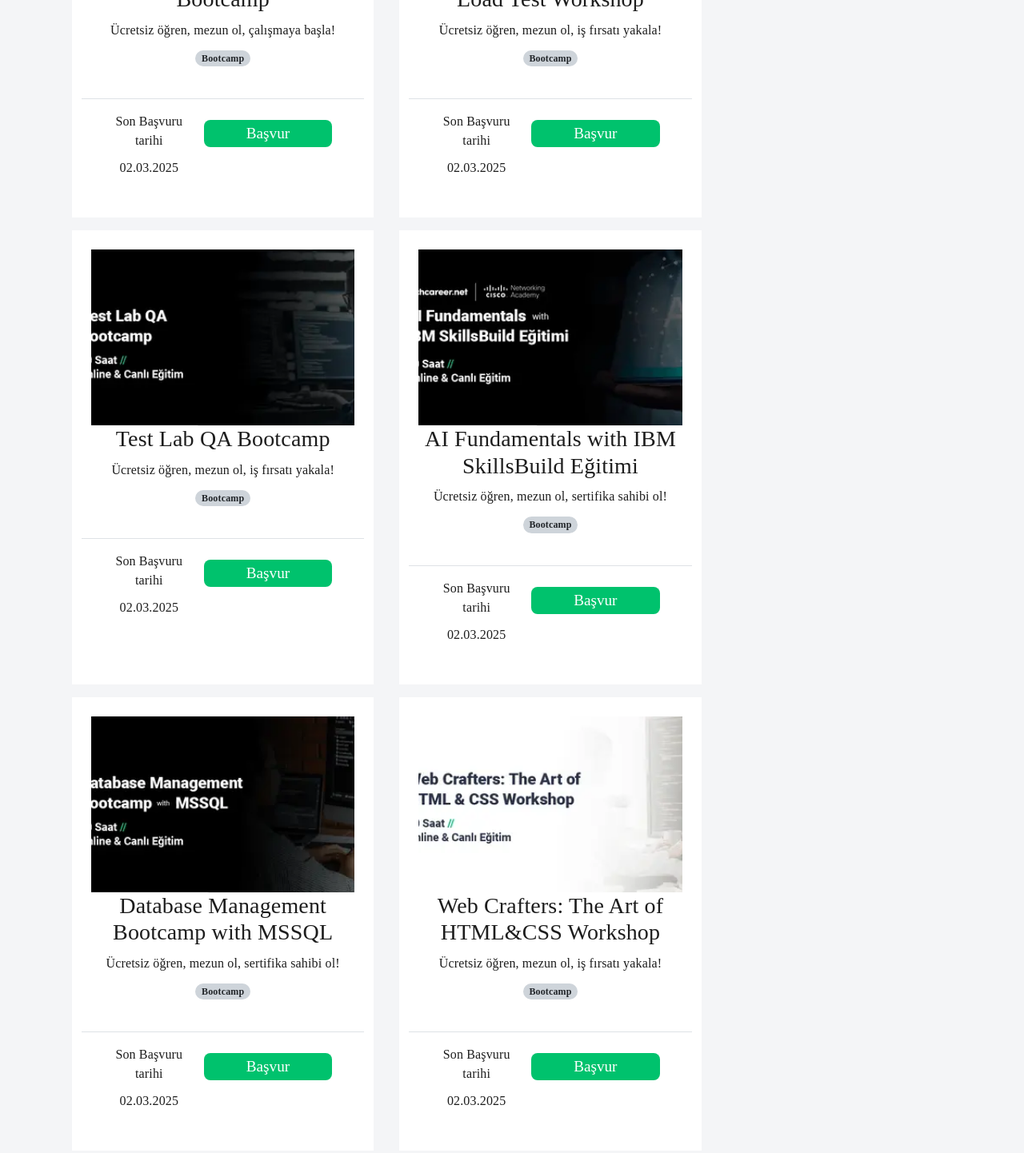
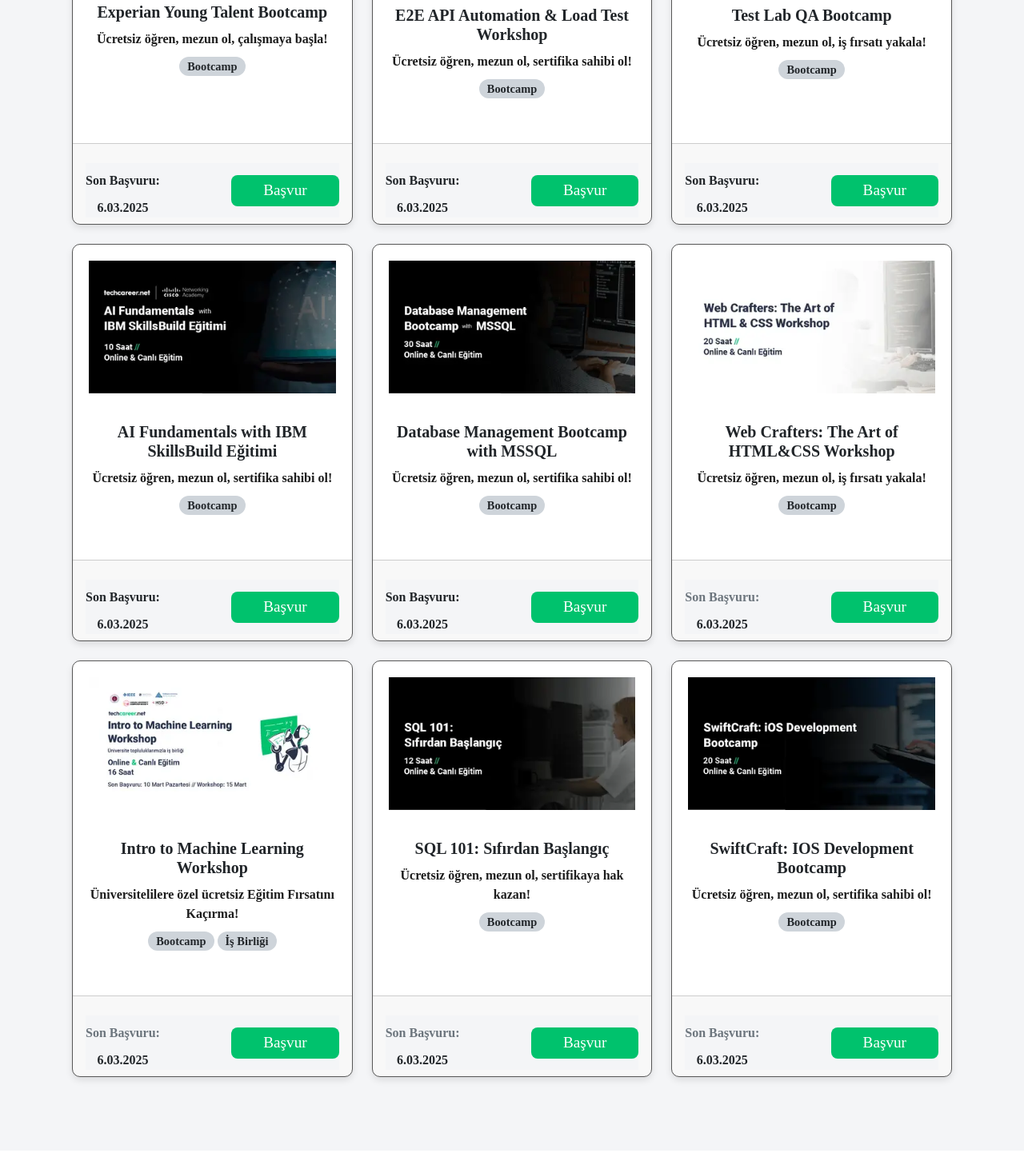
Before and after one commit to TeomanHasgoren/Techcareer.net-clone, a plain HTML site: page bootcamp.html in a window 1280 px wide. Shown: the part 742-2184 px from the top of the page at 80% size. Drawn offline with nearby package versions, Linux system fonts and the light colour scheme.

Commit message:
Etkinlikler sayfası düzenlendi daha uyumlu hale getirildi.

```diff
--- a/bootcamp.html
+++ b/bootcamp.html
@@ -49,155 +49,185 @@
             </div>
         </section>
 
-        <section class="mt-3 mb-3">
-            <div class="container">
-                <h2 class="mb-1 mb-lg-3 text-center text-dark-800">Başvurunu Bekleyen Etkinlikler</h2>
-                <div class="row row-cols-1 row-cols-md-2 row-cols-lg-3 g-3">
-                    <div class="event-card bg-white p-4 mx-3" >
-                        <div class="img-wrap">
-                            <img src="img/Experian_Young_Talent_Bootcamp.webp" alt="">
+        <section class="container my-5">
+            <h1 class="text-center mb-4">Başvuru Bekleyen Etkinlikler</h1>
+
+            <!-- Kartlar -->
+            <div class="row">
+                <div class="col-md-4 mb-4">
+                    <div class="card h-100">
+                        <img src="img/Experian_Young_Talent_Bootcamp.webp" class="card-img-top" alt="Experian Bootcamp">
+                        <div class="card-body">
+                            <h5 class="card-title">Experian Young Talent Bootcamp</h5>
+                            <p class="card-text">Ücretsiz öğren, mezun ol, çalışmaya başla!</p>
+                            <span class="badge rounded-pill text-bg-light text-dark center bg-dark-subtle">Bootcamp</span>
                         </div>
-                        <h3>Experian Young Talent Bootcamp</h3>
-                        <p>Ücretsiz öğren, mezun ol, çalışmaya başla!</p>
-                        <span class="badge rounded-pill text-bg-light text-dark center bg-dark-subtle">Bootcamp</span>
-                        <br>
-                        <div class="border-top info-wrap row row-cols-2">
-                            <div class="row">
-                                <p class="title">Son Başvuru tarihi</p>
-                                <p class="title">02.03.2025</p>
+                        <div class="card-footer">
+                            <div class="d-flex justify-content-between align-items-center mt-3 apply">
+                                <div>
+                                    <p class="mb-0">Son Başvuru:</p>
+                                    <p class="mb-0">6.03.2025</p>
+                                </div>
+                                <a href="#" class="btn btn-success">Başvur</a>
                             </div>
-                            <button>Başvur</button>
                         </div>
                     </div>
-                    <div class="event-card bg-white p-4 mx-3">
-                        <div class="img-wrap">
-                            <img src="img/E2E_API_Automatin&Load_Test_Workshop.webp" alt="">
+                </div>
+                <div class="col-md-4 mb-4">
+                    <div class="card h-100">
+                        <img src="img/E2E_API_Automatin&Load_Test_Workshop.webp" class="card-img-top" alt="AI Fundamentals">
+                        <div class="card-body">
+                            <h5 class="card-title">E2E API Automation & Load Test Workshop</h5>
+                            <p class="card-text">Ücretsiz öğren, mezun ol, sertifika sahibi ol!</p>
+                            <span class="badge rounded-pill text-bg-light text-dark center bg-dark-subtle">Bootcamp</span>
                         </div>
-                        <h3>E2E API Automation & Load Test Workshop</h3>
-                        <p>Ücretsiz öğren, mezun ol, iş fırsatı yakala!</p>
-                        <span class="badge rounded-pill text-bg-light text-dark center bg-dark-subtle">Bootcamp</span>
-                        <br>
-                        <div class="border-top info-wrap row row-cols-2">
-                            <div class="row">
-                                <p class="title">Son Başvuru tarihi</p>
-                                <p class="title">02.03.2025</p>
+                        <div class="card-footer">
+                            <div class="d-flex justify-content-between align-items-center mt-3 apply">
+                                <div>
+                                    <p class="mb-0">Son Başvuru:</p>
+                                    <p class="mb-0">6.03.2025</p>
+                                </div>
+                                <a href="#" class="btn btn-success">Başvur</a>
                             </div>
-                            <button>Başvur</button>
                         </div>
                     </div>
-                    <div class="event-card bg-white p-4 mx-3">
-                        <div class="img-wrap">
-                            <img src="img/Test_Lab_QA_Bootcamp.webp" alt="">
+                </div>
+                <div class="col-md-4 mb-4">
+                    <div class="card h-100">
+                        <img src="img/Test_Lab_QA_Bootcamp.webp" class="card-img-top" alt="Database Bootcamp">
+                        <div class="card-body">
+                            <h5 class="card-title">Test Lab QA Bootcamp</h5>
+                            <p class="card-text">Ücretsiz öğren, mezun ol, iş fırsatı yakala!</p>
+                            <span class="badge rounded-pill text-bg-light text-dark center bg-dark-subtle">Bootcamp</span>
                         </div>
-                        <h3>Test Lab QA Bootcamp</h3>
-                        <p>Ücretsiz öğren, mezun ol, iş fırsatı yakala!</p>
-                        <span class="badge rounded-pill text-bg-light text-dark center bg-dark-subtle">Bootcamp</span>
-                        <br>
-                        <div class="border-top info-wrap row row-cols-2">
-                            <div class="row">
-                                <p class="title">Son Başvuru tarihi</p>
-                                <p class="title">02.03.2025</p>
+                        <div class="card-footer">
+                            <div class="d-flex justify-content-between align-items-center mt-3 apply">
+                                <div>
+                                    <p class="mb-0">Son Başvuru:</p>
+                                    <p class="mb-0">6.03.2025</p>
+                                </div>
+                                <a href="#" class="btn btn-success">Başvur</a>
                             </div>
-                            <button>Başvur</button>
                         </div>
                     </div>
-                    <div class="event-card bg-white p-4 mx-3">
-                        <div class="img-wrap">
-                            <img src="img/AI_Fundamentals_With_IBM_Skills_Build_Eğitimi.webp" alt="">
+                </div>
+                <div class="col-md-4 mb-4">
+                    <div class="card h-100">
+                        <img src="img/AI_Fundamentals_With_IBM_Skills_Build_Eğitimi.webp" class="card-img-top" alt="Database Bootcamp">
+                        <div class="card-body">
+                            <h5 class="card-title">AI Fundamentals with IBM SkillsBuild Eğitimi</h5>
+                            <p class="card-text">Ücretsiz öğren, mezun ol, sertifika sahibi ol!</p>
+                            <span class="badge rounded-pill text-bg-light text-dark center bg-dark-subtle">Bootcamp</span>
                         </div>
-                        <h3>AI Fundamentals with IBM SkillsBuild Eğitimi</h3>
-                        <p>Ücretsiz öğren, mezun ol, sertifika sahibi ol!</p>
-                        <span class="badge rounded-pill text-bg-light text-dark center bg-dark-subtle">Bootcamp</span>
-                        <br>
-                        <div class="border-top info-wrap row row-cols-2">
-                            <div class="row">
-                                <p class="title">Son Başvuru tarihi</p>
-                                <p class="title">02.03.2025</p>
+                        <div class="card-footer">
+                            <div class="d-flex justify-content-between align-items-center mt-3 apply">
+                                <div>
+                                    <p class="mb-0">Son Başvuru:</p>
+                                    <p class="mb-0">6.03.2025</p>
+                                </div>
+                                <a href="#" class="btn btn-success">Başvur</a>
                             </div>
-                            <button>Başvur</button>
                         </div>
                     </div>
-                    <div class="event-card bg-white p-4 mx-3">
-                        <div class="img-wrap">
-                            <img src="img/Database_Management_Bootcamp_with_MSSQL.webp" alt="">
+                </div>
+                <div class="col-md-4 mb-4">
+                    <div class="card h-100">
+                        <img src="img/Database_Management_Bootcamp_with_MSSQL.webp" class="card-img-top" alt="Database Bootcamp">
+                        <div class="card-body">
+                            <h5 class="card-title">Database Management Bootcamp with MSSQL</h5>
+                            <p class="card-text">Ücretsiz öğren, mezun ol, sertifika sahibi ol!</p>
+                            <span class="badge rounded-pill text-bg-light text-dark center bg-dark-subtle">Bootcamp</span>
                         </div>
-                        <h3>Database Management Bootcamp with MSSQL</h3>
-                        <p>Ücretsiz öğren, mezun ol, sertifika sahibi ol!</p>
-                        <span class="badge rounded-pill text-bg-light text-dark center bg-dark-subtle">Bootcamp</span>
-                        <br>
-                        <div class="border-top info-wrap row row-cols-2">
-                            <div class="row">
-                                <p class="title">Son Başvuru tarihi</p>
-                                <p class="title">02.03.2025</p>
+                        <div class="card-footer">
+                            <div class="d-flex justify-content-between align-items-center mt-3 apply">
+                                <div>
+                                    <p class="mb-0">Son Başvuru:</p>
+                                    <p class="mb-0">6.03.2025</p>
+                                </div>
+                                <a href="#" class="btn btn-success">Başvur</a>
                             </div>
-                            <button>Başvur</button>
+                        </div>
+
+                    </div>
+                </div>
+                <div class="col-md-4 mb-4">
+                    <div class="card h-100">
+                        <img src="img/Web_Crafters.webp" class="card-img-top" alt="Database Bootcamp">
+                        <div class="card-body">
+                            <h5 class="card-title">Web Crafters: The Art of HTML&CSS Workshop</h5>
+                            <p class="card-text">Ücretsiz öğren, mezun ol, iş fırsatı yakala!</p>
+                            <span class="badge rounded-pill text-bg-light text-dark center bg-dark-subtle">Bootcamp</span>
+                        </div>
+                        <div class="card-footer">
+                            <div class="d-flex justify-content-between align-items-center mt-3 apply">
+                                <div>
+                                    <p class="mb-0 text-secondary">Son Başvuru:</p>
+                                    <p class="mb-0">6.03.2025</p>
+                                </div>
+                                <a href="#" class="btn btn-success">Başvur</a>
+                            </div>
+                        </div>
+
+                    </div>
+                </div>
+                <div class="col-md-4 mb-4">
+                    <div class="card h-100">
+                        <img src="img/ML_Workshop.webp" class="card-img-top" alt="Database Bootcamp">
+                        <div class="card-body">
+                            <h5 class="card-title">Intro to Machine Learning Workshop</h5>
+                            <p class="card-text">Üniversitelilere özel ücretsiz Eğitim Fırsatını Kaçırma!</p>
+                            <span class="badge rounded-pill text-bg-light text-dark center bg-dark-subtle">Bootcamp</span>
+                            <span class="badge rounded-pill text-bg-light text-dark center bg-dark-subtle">İş Birliği</span>
+                        </div>
+                        <div class="card-footer">
+                            <div class="d-flex justify-content-between align-items-center mt-3 apply">
+                                <div>
+                                    <p class="mb-0 text-secondary">Son Başvuru:</p>
+                                    <p class="mb-0">6.03.2025</p>
+                                </div>
+                                <a href="#" class="btn btn-success">Başvur</a>
+                            </div>
                         </div>
                     </div>
-                    <div class="event-card bg-white p-4 mx-3">
-                        <div class="img-wrap">
-                            <img src="img/Web_Crafters.webp" alt="">
+                </div>
+                <div class="col-md-4 mb-4">
+                    <div class="card h-100">
+                        <img src="img/SQL101.webp" class="card-img-top" alt="Database Bootcamp">
+                        <div class="card-body">
+                            <h5 class="card-title">SQL 101: Sıfırdan Başlangıç</h5>
+                            <p class="card-text">Ücretsiz öğren, mezun ol, sertifikaya hak kazan!</p>
+                            <span class="badge rounded-pill text-bg-light text-dark center bg-dark-subtle">Bootcamp</span>
                         </div>
-                        <h3>Web Crafters: The Art of HTML&CSS Workshop</h3>
-                        <p>Ücretsiz öğren, mezun ol, iş fırsatı yakala!</p>
-                        <span class="badge rounded-pill text-bg-light text-dark center bg-dark-subtle">Bootcamp</span>
-                        <br>
-                        <div class="border-top info-wrap row row-cols-2">
-                            <div class="row">
-                                <p class="title">Son Başvuru tarihi</p>
-                                <p class="title">02.03.2025</p>
+                        <div class="card-footer">
+                            <div class="d-flex justify-content-between align-items-center mt-3 apply">
+                                <div>
+                                    <p class="mb-0 text-secondary">Son Başvuru:</p>
+                                    <p class="mb-0">6.03.2025</p>
+                                </div>
+                                <a href="#" class="btn btn-success">Başvur</a>
                             </div>
-                            <button>Başvur</button>
                         </div>
                     </div>
-                    <div class="event-card bg-white p-4 mx-3">
-                        <div class="img-wrap">
-                            <img src="img/ML_Workshop.webp" alt="">
+                </div>
+                <div class="col-md-4 mb-4">
+                    <div class="card h-100">
+                        <img src="img/Swift_Craft.webp" class="card-img-top" alt="Database Bootcamp">
+                        <div class="card-body">
+                            <h5 class="card-title">SwiftCraft: IOS Development Bootcamp</h5>
+                            <p class="card-text">Ücretsiz öğren, mezun ol, sertifika sahibi ol!</p>
+                            <span class="badge rounded-pill text-bg-light text-dark center bg-dark-subtle">Bootcamp</span>
                         </div>
-                        <h3>Intro to Machine Learning Workshop</h3>
-                        <p>Üniversitelilere özel ücretsiz Eğitim Fırsatını Kaçırma!</p>
-                        <span class="badge rounded-pill text-bg-light text-dark center bg-dark-subtle">Bootcamp</span>
-                        <br>
-                        <div class="border-top info-wrap row row-cols-2">
-                            <div class="row">
-                                <p class="title">Son Başvuru tarihi</p>
-                                <p class="title">02.03.2025</p>
+                        <div class="card-footer">
+                            <div class="d-flex justify-content-between align-items-center mt-3 apply">
+                                <div>
+                                    <p class="mb-0 text-secondary">Son Başvuru:</p>
+                                    <p class="mb-0">6.03.2025</p>
+                                </div>
+                                <a href="#" class="btn btn-success">Başvur</a>
                             </div>
-                            <button>Başvur</button>
                         </div>
                     </div>
-                    <div class="event-card bg-white p-4 mx-3">
-                        <div class="img-wrap">
-                            <img src="img/SQL101.webp" alt="">
-                        </div>
-                        <h3>SQL 101: Sıfırdan Başlangıç</h3>
-                        <p>Ücretsiz öğren, mezun ol, sertifikaya hak kazan!</p>
-                        <span class="badge rounded-pill text-bg-light text-dark center bg-dark-subtle">Bootcamp</span>
-                        <br>
-                        <div class="border-top info-wrap row row-cols-2">
-                            <div class="row">
-                                <p class="title">Son Başvuru tarihi</p>
-                                <p class="title">02.03.2025</p>
-                            </div>
-                            <button>Başvur</button>
-                        </div>
-                    </div>
-                    <div class="event-card bg-white p-4 mx-3">
-                        <div class="img-wrap">
-                            <img src="img/Swift_Craft.webp" alt="">
-                        </div>
-                        <h3>SwiftCraft: IOS Development Bootcamp</h3>
-                        <p>Ücretsiz öğren, mezun ol, sertifika sahibi ol!</p>
-                        <span class="badge rounded-pill text-bg-light text-dark center bg-dark-subtle">Bootcamp</span>
-                        <br>
-                        <div class="border-top info-wrap row row-cols-2">
-                            <div class="row">
-                                <p class="title">Son Başvuru tarihi</p>
-                                <p class="title">02.03.2025</p>
-                            </div>
-                            <button>Başvur</button>
-                        </div>
-                    </div>
-            </div>
+                </div>
             </div>
         </section>
 
--- a/css/style.css
+++ b/css/style.css
@@ -5,6 +5,74 @@ body {
     box-sizing: border-box;
     background-color: #f4f5f7;
     color: #333;
+}
+section.container {
+    padding: 20px;
+}
+
+h1 {
+
+    font-weight: bold;
+}
+
+/* Kart Stilleri */
+.card {
+    border: none;
+    box-shadow: 0 4px 8px rgba(0, 0, 0, 0.1);
+    transition: transform 0.3s;
+    padding: 0 !important;
+}
+.card img{
+    padding: 20px;
+}
+.card-body{
+    width: 100%;
+}
+
+.card-footer{
+    width: 100%;
+}
+
+.card-img-top {
+    border-top-left-radius: 10px;
+    border-top-right-radius: 10px;
+}
+
+.card-title {
+    font-size: 1.25rem;
+    font-weight: bold;
+}
+
+.card-text {
+    color: rgb(29, 29, 29);
+}
+
+.card hr {
+ margin: 0;
+ padding: 0;
+}
+
+.apply{
+    background-color:#f4f5f7;
+}
+.badge {
+    font-size: 0.9rem;
+    padding: 5px 10px;
+}
+
+/* Başvur Butonu */
+.btn-success {
+    background: #00C26D;
+    color: white;
+    border: none;
+    padding: 5px 40px;
+    font-size: 1.2rem;
+    cursor: pointer;
+    border-radius: 8px;
+}
+
+.btn-success:hover {
+    background-color: #00C26C;
 }
 header {
     background: #ffffff;
@@ -84,26 +152,7 @@ h1, p, button {
     border-radius: 8px;
     margin-top: 20px;
 }
-.event-card {
-    box-sizing: border-box;
-    color: rgb(29, 29, 29);
-    display: block;
-    flex-basis: auto;
-    flex-grow: 0;
-    font-size: 16px;
-    font-weight: 400px;
-    letter-spacing: 0.15px;
-    line-height: 24px;
-    min-width: 0;
-    text-align: center;
-    background: #ffffff;
-    padding: 30px;
 
-}
-.event-card:hover {
-    border: 5px;
-    border-color: #1d1d1d;
-}
 .event-card button {
     background: #00C26D;
     color: white;
@@ -120,41 +169,8 @@ h1, p, button {
     font-size: 1.3rem;
 }
 
-.event-card .flex{
-    display: flex;
-    align-items: center;
-    justify-content: space-between;
-
-}
-.event-card .h4{
-    color: gray;
-    font-size: 1rem;
-}
-
-.container .img-wrap{
-    height: 220px;
-    text-align: center;
-    position: relative;
-}
-.container .img-wrap img{
-    height:100%;
-    width: auto;
-    max-width: 100%;
-    object-fit: cover;
-}
-
-.container .info-wrap{
-    padding: 1rem ;
-}
-
 span{
     margin-bottom: 40px;
-}
-
-.event-card button{
-    height: 100%;
-    text-align: center;
-    margin-top: 10px;
 }
 
 .who_join{
```
